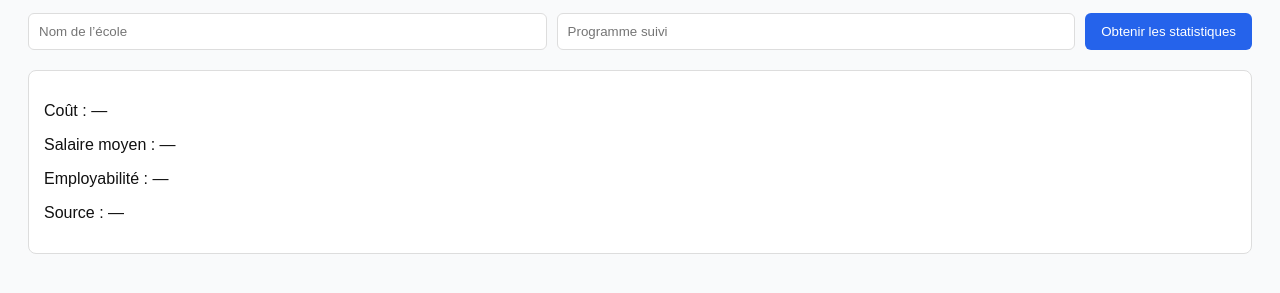
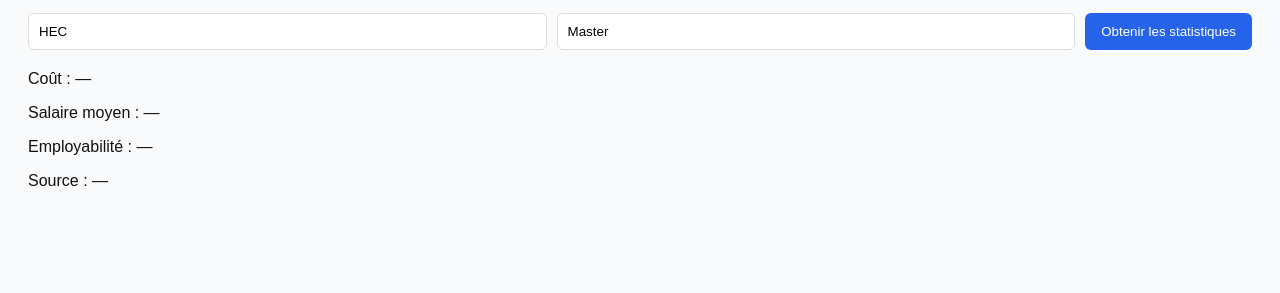
Before and after one commit to LudoUniloan/edu-stats-app, a website: page public/index.html in a window 1280 px wide. Shown: the part 89-382 px from the top of the page. Drawn offline with Linux system fonts and the light colour scheme.

Commit message:
Update index.html

```diff
--- a/public/index.html
+++ b/public/index.html
@@ -2,22 +2,34 @@
 <html lang="fr">
 <head>
   <meta charset="UTF-8" />
-  <title>Statistiques Formation</title>
+  <title>Statistiques d’insertion et coût des formations</title>
   <link rel="stylesheet" href="style.css" />
+  <script src="script.js" defer></script>
 </head>
 <body>
   <h1>Statistiques d’insertion et coût des formations</h1>
-  <form id="statsForm">
-    <input id="school" type="text" placeholder="Nom de l’école" required />
-    <input id="program" type="text" placeholder="Programme suivi" required />
+
+  <form id="stats-form">
+    <input
+      id="school-input"
+      placeholder="Nom de l'école"
+      value="HEC"
+      required
+    />
+    <input
+      id="program-input"
+      placeholder="Nom du programme"
+      value="Master"
+      required
+    />
     <button type="submit">Obtenir les statistiques</button>
   </form>
-  <div id="results">
-    <p>Coût : <span id="cost">—</span></p>
-    <p>Salaire moyen : <span id="salary">—</span></p>
-    <p>Employabilité : <span id="employability">—</span></p>
-    <p>Source : <span id="source">—</span></p>
-  </div>
-  <script src="script.js"></script>
+
+  <p id="status"></p>
+
+  <p>Coût : <span id="cost">—</span></p>
+  <p>Salaire moyen : <span id="average-salary">—</span></p>
+  <p>Employabilité : <span id="employability-rate">—</span></p>
+  <p>Source : <span id="source">—</span></p>
 </body>
 </html>
```
